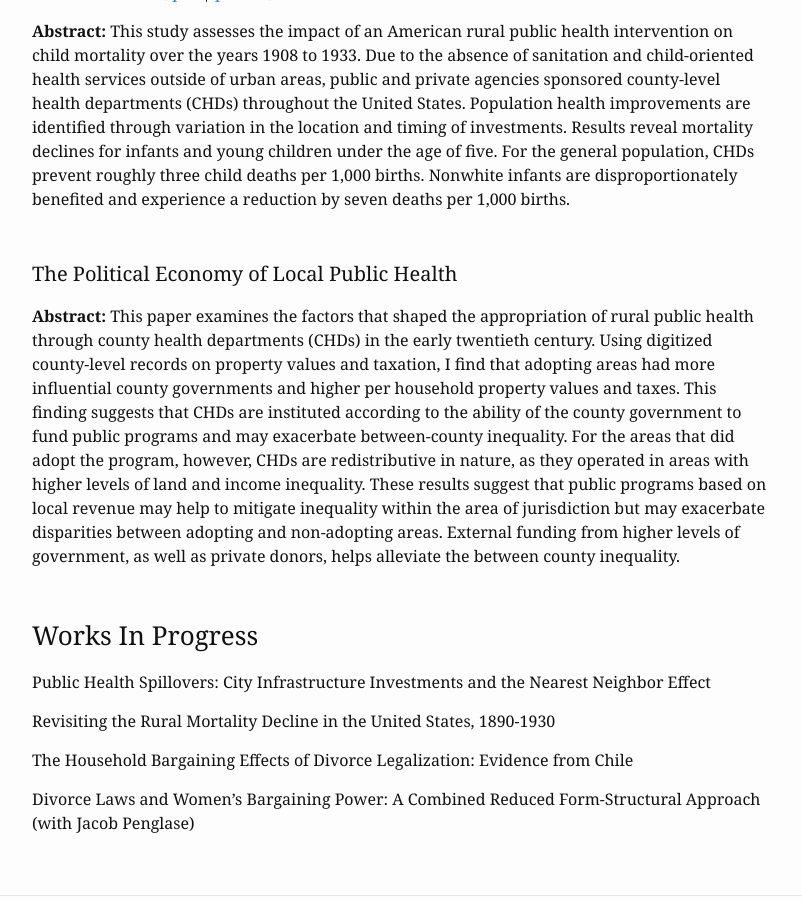
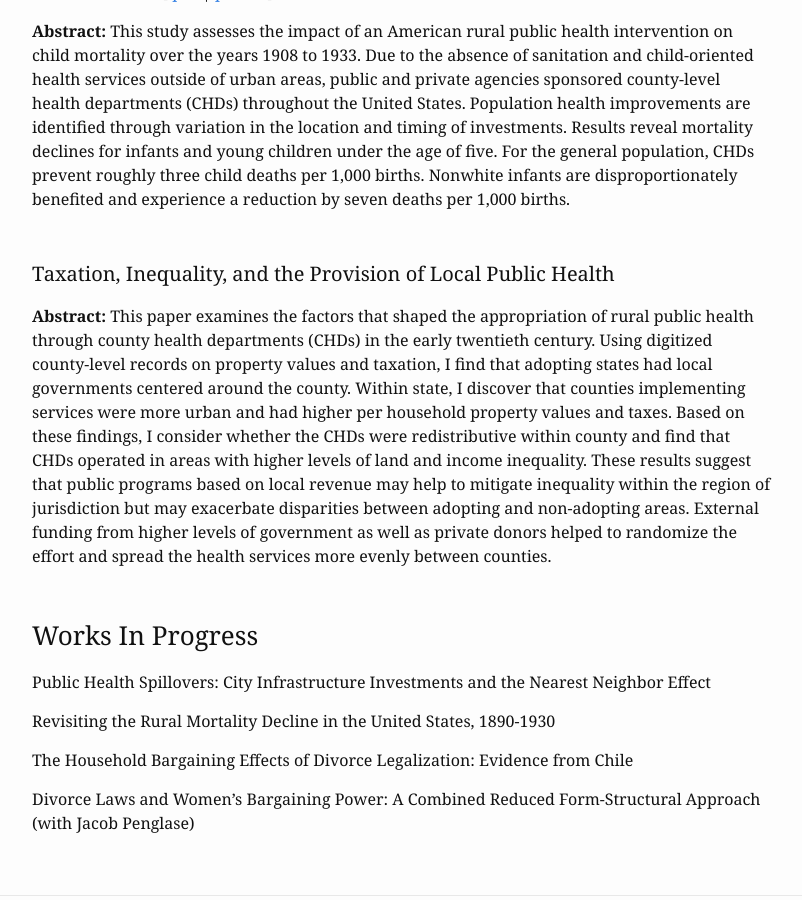
Before and after one commit to germsvel/lhv, a Jekyll site: the page built from research.html, in a window 1280 px wide and 900 px high, scrolled down 600 px. Shown: the whole window, without its empty margins (238-1040 px from the left). Built offline with Jekyll 4.4.1, drawn with Linux system fonts in a browser that asks for light colours.

Commit message:
Update title and abstract of political economy paper

```diff
--- a/research.html
+++ b/research.html
@@ -66,24 +66,23 @@ permalink: /research/
 </div>
 
 <div class="research-paper">
-  <h4 class="research-title">The Political Economy of Local Public Health</h4>
+  <h4 class="research-title">Taxation, Inequality, and the Provision of Local Public Health</h4>
 
   <p class="abstract">
     <strong>Abstract:</strong> This paper examines the factors that shaped the
     appropriation of rural public health through county health departments
-    (CHDs) in the early twentieth century. Using digitized county-level
-    records on property values and taxation, I find that adopting areas had more
-    influential county governments and higher per household property values and
-    taxes. This finding suggests that CHDs are instituted according to the
-    ability of the county government to fund public programs and may exacerbate
-    between-county inequality. For the areas that did adopt the program,
-    however, CHDs are redistributive in nature, as they operated in areas with
-    higher levels of land and income inequality. These results suggest that
+    (CHDs) in the early twentieth century. Using digitized county-level records
+    on property values and taxation, I find that adopting states had local
+    governments centered around the county. Within state, I discover that
+    counties implementing services were more urban and had higher per household
+    property values and taxes.  Based on these findings, I consider whether the
+    CHDs were redistributive within county and find that CHDs operated in areas
+    with higher levels of land and income inequality. These results suggest that
     public programs based on local revenue may help to mitigate inequality
-    within the area of jurisdiction but may exacerbate disparities between
+    within the region of jurisdiction but may exacerbate disparities between
     adopting and non-adopting areas. External funding from higher levels of
-    government, as well as private donors, helps alleviate the between county
-    inequality.
+    government as well as private donors helped to randomize the effort and
+    spread the health services more evenly between counties.
   </p>
 </div>
 
```
